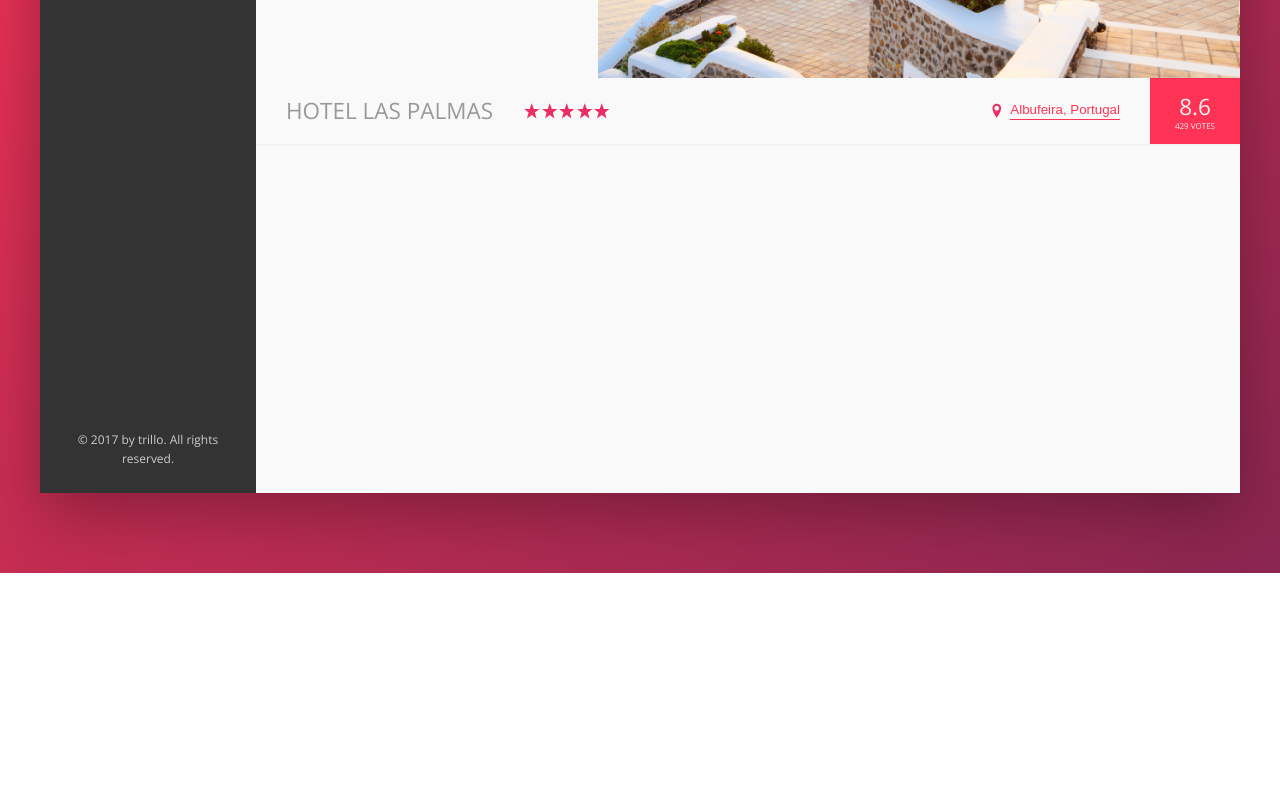
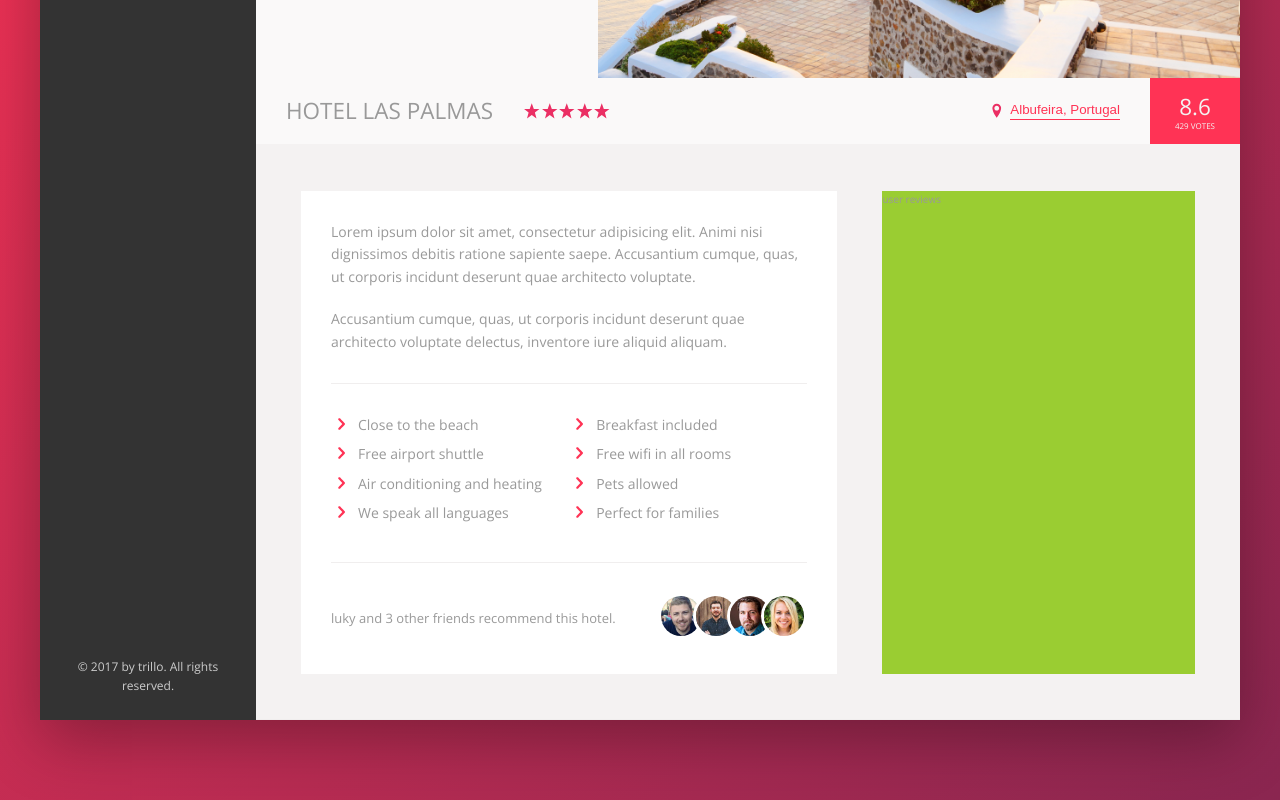
Before and after one commit to ali27-dev/trillo-project, a website: page index.html in a window 1280 px wide. Shown: the part 457-1257 px from the top of the page. Before the commit the page ends 1030 px from the top, so only its background shows below. Drawn offline with nearby package versions, Linux system fonts and the light colour scheme.

Commit message:
first of all i move svg icon to images folder then  i added a new section detail which with paragraph then i give style to

```diff
--- a/index.html
+++ b/index.html
@@ -60,8 +60,7 @@
         </nav>
       </header>
       <!-- header-section-end -->
-
-      <div class="content">
+      <main class="content">
         <!-- sidebar-section-start -->
         <nav class="sidebar">
           <ul class="side-nav">
@@ -169,10 +168,59 @@
               <div class="overview__rating-count">429 votes</div>
             </div>
           </div>
+
+          <!-- detail-section-start -->
+          <div class="detail">
+
+              <div class="description">
+                <p class="paragraph">
+                    Lorem ipsum dolor sit amet, consectetur adipisicing elit. Animi nisi dignissimos debitis ratione sapiente saepe. Accusantium cumque, quas, ut corporis incidunt deserunt quae architecto voluptate.
+                </p>
+                <p class="paragraph">
+                    Accusantium cumque, quas, ut corporis incidunt deserunt quae architecto voluptate delectus, inventore iure aliquid aliquam.
+                </p>
+
+                <ul class="list">
+                    <li class="list__item">Close to the beach</li>
+                    <li class="list__item">Breakfast included</li>
+                    <li class="list__item">Free airport shuttle</li>
+                    <li class="list__item">Free wifi in all rooms</li>
+                    <li class="list__item">Air conditioning and heating</li>
+                    <li class="list__item">Pets allowed</li>
+                    <li class="list__item">We speak all languages</li>
+                    <li class="list__item">Perfect for families</li>
+                </ul>
+
+<div class="recommend">
+  <p class="recommend__count">
+   luky and 3 other friends recommend this hotel.
+  </p>
+  <div class="recommend__friends">
+    <img src="images/user-3.jpg" alt="friend 1" class="recommend__photo">
+    <img src="images/user-4.jpg" alt="friend 2" class="recommend__photo">
+    <img src="images/user-5.jpg" alt="friend 3" class="recommend__photo">
+    <img src="images/user-6.jpg" alt="friend 4" class="recommend__photo">
+  </div>
+</div>
+
+
+
+            </div>
+
+            <div class="reviews">user reviews</div>
+
+          </div>
+
         </div>
         <!-- hotel-section-end -->
-      </div>
-    </div>
+
+
+      </main>
+
+
+
+
+
     <!-- container-section-end -->
   </body>
 </html>
--- a/sass/_base.scss
+++ b/sass/_base.scss
@@ -14,6 +14,9 @@
   --color-grey-dark-2: #999;
 
   --shadow-dark: 0 2rem 6rem rgba(0, 0, 0, 0.3);
+  --shadow-light: 0 2rem 5rem rgba(#000, 0.6);
+
+  --line: 1px solid var(--color-grey-light-3);
 }
 * {
   margin: 0;
--- a/sass/_component.scss
+++ b/sass/_component.scss
@@ -281,3 +281,70 @@
     box-shadow: none;
   }
 }
+
+////////////////////////////
+/// paragraphs
+.paragraph:not(:last-of-type) {
+  margin-bottom: 2rem;
+}
+
+////////////////////////////
+/// list-item
+.list {
+  list-style: none;
+  margin: 3rem 0;
+  padding: 3rem 0;
+  border-top: var(--line);
+  border-bottom: var(--line);
+
+  display: flex;
+  align-items: center;
+  flex-wrap: wrap;
+
+  &__item {
+    flex: 0 0 50%;
+    margin-bottom: 0.7rem;
+    display: flex;
+  }
+
+  &__item::before {
+    content: "";
+    display: inline-block;
+    // background-image: url(../images/SVG/chevron-right.svg);
+    // background-size: cover;
+
+    width: 2rem;
+    height: 2rem;
+    margin-right: 0.7rem;
+
+    background-color: var(--primary-light);
+    -webkit-mask-image: url(../images/chevron-right.svg);
+    -webkit-mask-size: cover;
+  }
+}
+
+////////////////////////////
+///recommend-section
+.recommend {
+  font-size: 1.3rem;
+  color: var(--color-grey-dark-3);
+  display: flex;
+  align-items: center;
+
+  &__count {
+    margin-right: auto;
+  }
+  &__friends {
+  }
+  &__photo {
+    box-sizing: content-box;
+    width: 4rem;
+    height: 4rem;
+    border-radius: 50%;
+    border: 3px solid #fff;
+
+    &:not(:last-child) {
+      margin-right: -1.5rem;
+    }
+  }
+}
--- a/sass/_layout.scss
+++ b/sass/_layout.scss
@@ -11,7 +11,7 @@
   font-size: 1.4rem;
   height: 7rem;
   background-color: #fff;
-  border-bottom: 1px solid var(--color-grey-light-2);
+  border-bottom: var(--line);
 
   display: flex;
   justify-content: space-between;
@@ -30,7 +30,25 @@
   flex: 0 0 18%;
 }
 .hotel-view {
-  height: 80rem;
-
   flex: 1;
 }
+
+.detail {
+  display: flex;
+  padding: 4.5rem;
+  background-color: var(--color-grey-light-2);
+  border-bottom: var(--line);
+}
+
+.description {
+  font-size: 1.4rem;
+  background-color: #fff;
+  box-shadow: var(--shadow-light);
+  flex: 0 0 60%;
+  margin-right: 4.5rem;
+  padding: 3rem;
+}
+.reviews {
+  background-color: yellowgreen;
+  flex: 1;
+}
```
Also changed, not shown: css/style.css, images/chevron-right.svg (renamed from images/SVG/chevron-right.svg).
